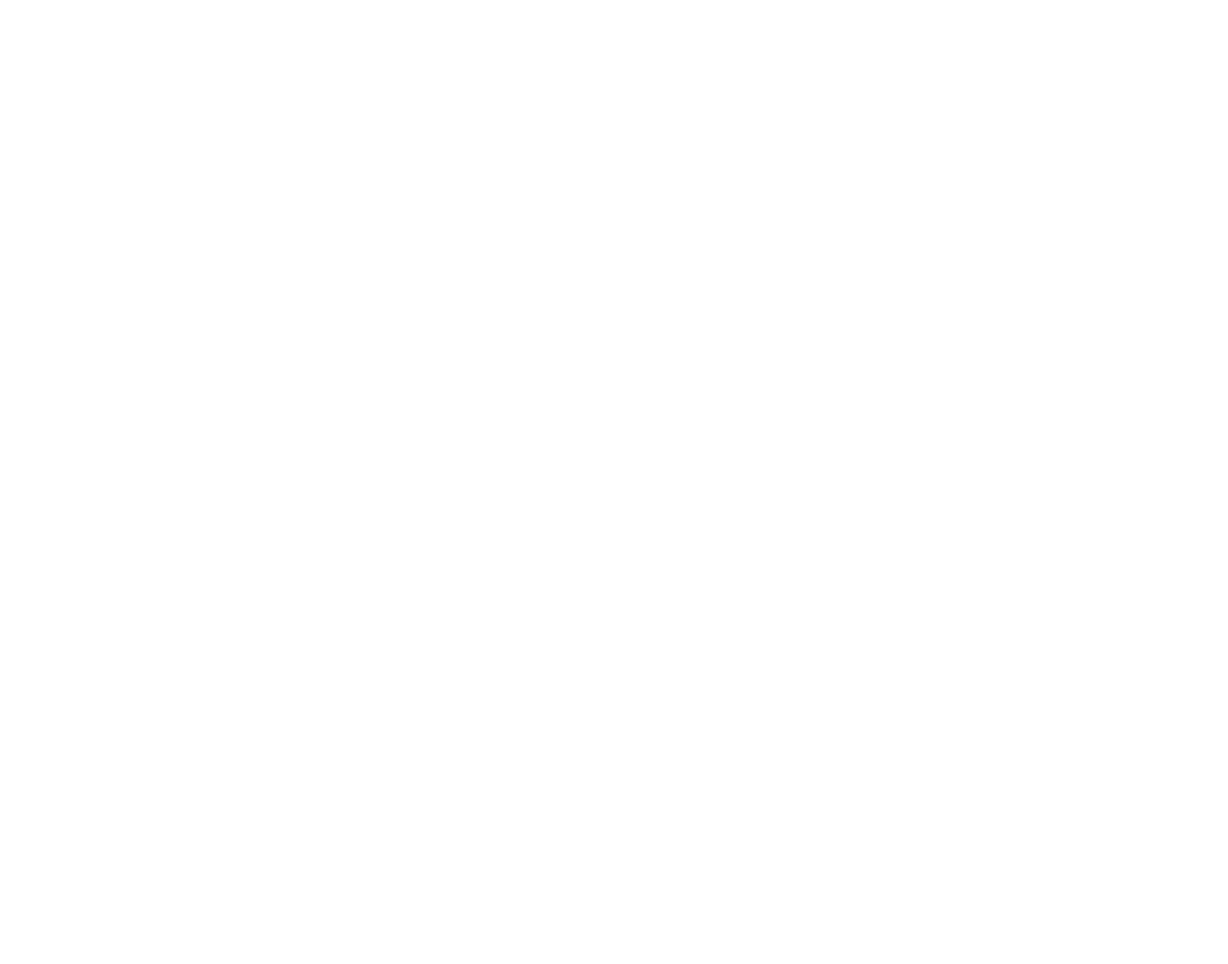
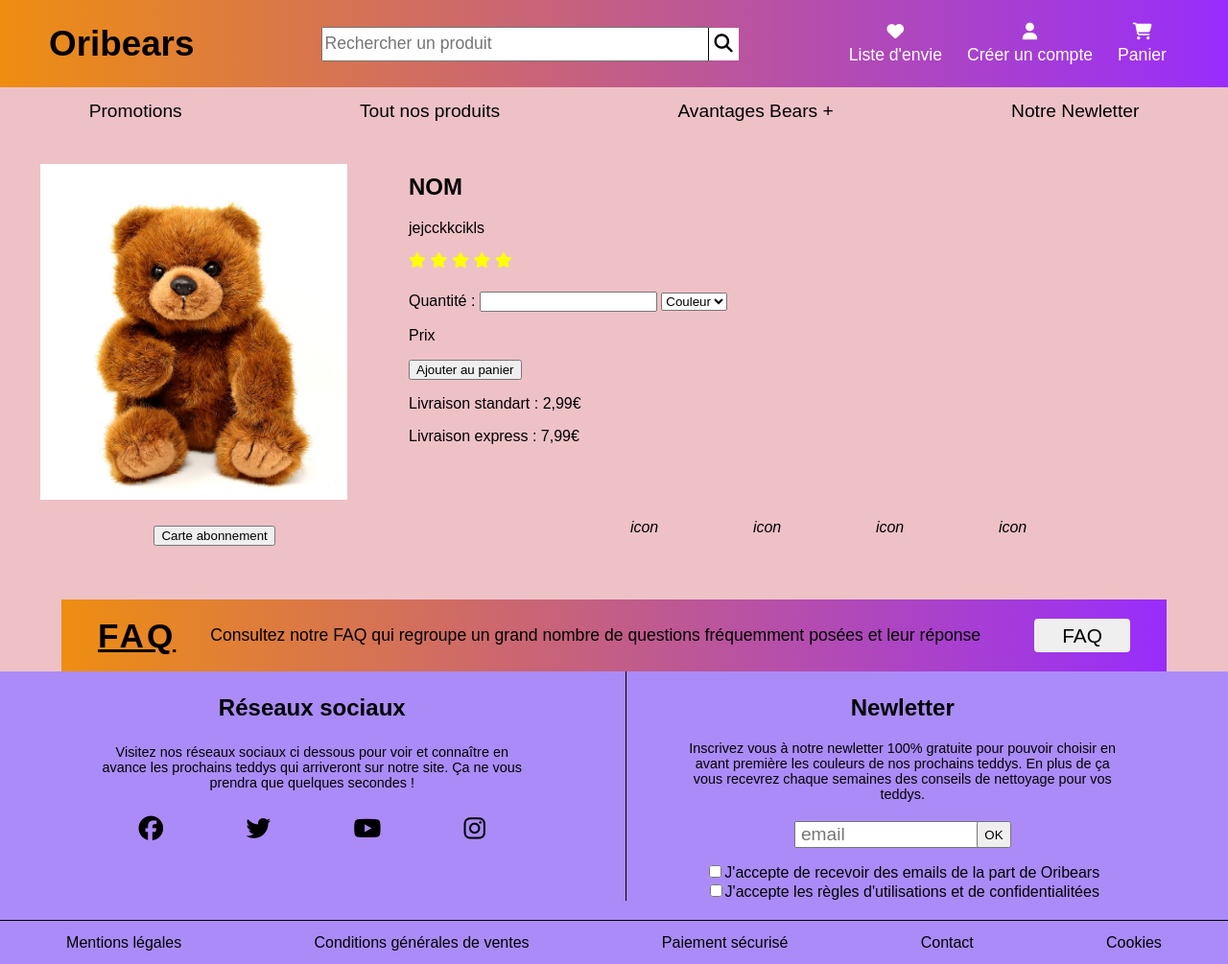
Before and after one commit to Dylan-Marty99/MartyDylan_5_06092021, a plain HTML site: page frontend/product.html in a window 1280 px wide. Shown: the whole page at 96% size. Before the commit the page ends 800 px from the top, so only its background shows below. Drawn offline with Linux system fonts and the light colour scheme.

Commit message:
Début html / css product page

```diff
--- a/frontend/product.html
+++ b/frontend/product.html
@@ -0,0 +1,167 @@
+<!DOCTYPE html>
+<html lang="fr">
+<head>
+    <meta charset="UTF-8">
+    <meta http-equiv="X-UA-Compatible" content="IE=edge">
+    <meta name="viewport" content="width=device-width, initial-scale=1.0">
+    <title>Produit</title>
+    <link rel="stylesheet" href="./style.css">
+</head>
+<body>
+
+<!--==========HEADER===============-->
+
+    <header>
+        <div class="header-header">
+            <h1 class="logo">Oribears</h1>      <!--Ajouter style-->
+            <div class="search">
+                <input type="text" name="search-input" placeholder="Rechercher un produit" class="search-input">
+                <button class="search-icon"><i class="fas fa-search"></i></button>
+            </div>
+            <nav class="comptes">
+                <div class="comptes-container">
+                    <div id="compte-wishlist"><a href="#"><i class="fas fa-heart"></i></a></div>
+                    <span class="compte-text"><a href="#">Liste d'envie</a></span>
+                </div>
+                <div class="comptes-container">
+                    <div id="compte-compte"><a href="./frontend/user-account.html"><i class="fas fa-user"></i></a></div>
+                    <span class="compte-text"><a href="./frontend/user-account.html">Créer un compte</a></span>
+                </div>
+                <div class="comptes-container">
+                    <div id="compte-panier"><a href="./frontend/panier.html"><i class="fas fa-shopping-cart"></i></a></div>
+                    <span class="compte-text"><a href="./frontend/panier.html">Panier</a></span>
+                </div>
+            </nav>
+        </div>
+        <nav class="header-products">
+            <ul class="header-products-list">
+                <li><a href="#">Promotions</a></li>
+                <li><a href="#products">Tout nos produits</a></li>
+                <li><a href="#">Avantages Bears +</a></li>
+                <li><a href="#newletter">Notre Newletter</a></li>
+            </ul>
+        </nav>
+    </header>
+
+<!--==========HEADER===============-->
+
+<!--==========MAIN===============-->
+<!--===========SECTION-produit===========-->
+    <main>
+        <section>
+            <div class="product-bear-container">
+                <img src="../backend/JWDP5-master/images/teddy_1.jpg" alt="" class="product-bear-image">
+                <div class="product-description-content">
+                    <h2 class="product-description-title">NOM</h2>
+                    <p class="product-description-description">jejcckkcikls</p>
+                    <div class="product-description-star">
+                        <i class="fas fa-star"></i>
+                        <i class="fas fa-star"></i>
+                        <i class="fas fa-star"></i>
+                        <i class="fas fa-star"></i>
+                        <i class="fas fa-star"></i>
+                    </div>
+                    <div class="product-price">
+                        <div class="product-price-container">
+                            <label for="product-number">Quantité : <input type="number" name="product-number" id="product-number"></label>
+                            <label for="product-color">
+                                <select name="product-color" id="product-color">
+                                    <option value="Couleur">Couleur</option>
+                                    <option value="Couleur">Couleur</option>
+                                    <option value="Couleur">Couleur</option>
+                                </select>
+                            </label>
+                            <p class="product-price-price">Prix</p>
+                            <button class="product-panier">Ajouter au panier</button>
+                        </div>
+                        <div class="product-price-livraison">
+                            <p>Livraison standart : 2,99€</p>
+                            <p>Livraison express : 7,99€</p>
+                        </div>
+                    </div>
+                </div>
+            </div>
+            <div class="product-sub-container">
+                <button class="product-bearplus">Carte abonnement</button>
+                <div class="product-sub-content">
+                    <div class="product-icon-container">
+                        <i>icon</i>
+                        <p class="product-icon-text"></p>
+                    </div>
+                    <div class="product-icon-container">
+                        <i>icon</i>
+                        <p class="product-icon-text"></p>
+                    </div>
+                    <div class="product-icon-container">
+                        <i>icon</i>
+                        <p class="product-icon-text"></p>
+                    </div>
+                    <div class="product-icon-container">
+                        <i>icon</i>
+                        <p class="product-icon-text"></p>
+                    </div>
+                </div>
+            </div>
+        </section>
+
+
+
+<!--===========SECTION-produit===========-->
+<!--==========ASIDE===============-->
+
+
+
+<!--==========ASIDE===============-->
+<!--===========SECTION-avis===========-->
+
+    </main>
+<!--===========SECTION-avis===========-->
+<!--==========MAIN===============-->
+
+<!--==========FOOTER===============-->
+
+ <footer>
+        <div class="faq">
+            <h3 class="faq-title">FAQ</h3>
+            <p class="faq-text"> Consultez notre FAQ qui regroupe un grand nombre de questions fréquemment posées et leur réponse</p>
+            <button class="faq-btn">FAQ</button>
+        </div>
+        <div class="social-newletter">
+            <div class="social-media">
+                <h3 class="social-media-title">Réseaux sociaux</h3>
+                <p class="social-media-text">Visitez nos réseaux sociaux ci dessous pour voir et connaître en avance les prochains teddys qui arriveront sur notre site. Ça ne vous prendra que quelques secondes !</p>
+                <ul class="social-media-list">
+                    <li><a href="facebook-oribears.com"><i class="fab fa-facebook"></i></a></li>
+                    <li><a href="twitter-oribears.com"><i class="fab fa-twitter"></i></a></li>
+                    <li><a href="youtube-oribears.com"><i class="fab fa-youtube"></i></a></li>
+                    <li><a href="instagram-oribears.com"><i class="fab fa-instagram"></i></a></li>
+                </ul>
+            </div>
+            <div class="newletter" id="newletter">
+                <h3 class="newletter-title">Newletter</h3>
+                <p class="newletter-text">Inscrivez vous à notre newletter 100% gratuite pour pouvoir choisir en avant première les couleurs de nos prochains teddys. En plus de ça vous recevrez chaque semaines des conseils de nettoyage pour vos teddys.</p>
+                <div class="newletter-email-container">
+                    <input type="text" name="newletter-email" class="newletter-email" placeholder="email">
+                    <button class="newletter-btn">OK</button>
+                </div>
+                <label for="accept-email"><input type="checkbox" name="accept-email" id="accept-email">J'accepte de recevoir des emails de la part de Oribears</label>
+                <label for="confidential"><input type="checkbox" name="confidential" id="confidential">J'accepte les règles d'utilisations et de confidentialitées </label>
+            </div>
+        </div>
+        <div class="footer-footer">
+            <ul class="footer-footer-list">
+                <li><a href="">Mentions légales</a></li>
+                <li><a href="">Conditions générales de ventes</a></li>
+                <li><a href="">Paiement sécurisé</a></li>
+                <li><a href="mailto:oribears@contact.com">Contact</a></li>
+                <li><a href="">Cookies</a></li>
+            </ul>
+        </div>
+    </footer>
+
+<!--==========FOOTER===============-->
+
+    <script src="https://kit.fontawesome.com/41cef5f271.js" crossorigin="anonymous"></script>
+    <script src="./JS/product.js"></script>
+</body>
+</html>
--- a/frontend/style.css
+++ b/frontend/style.css
@@ -14,6 +14,7 @@
     text-decoration: none;
 }
 
+/*-------------INDEX----------------*/
 /*-------------HEADER---------------*/
 
 header {
@@ -73,6 +74,12 @@
     margin: 13px;
     font-size: 1.1rem;
 }
+
+/* .comptes-container:hover {
+    filter: brightness(80%);
+    text-decoration: underline;         hover en JS ?
+    cursor: pointer;
+} */
 
 .compte-text a {
     color: white;
@@ -143,9 +150,59 @@
     font-size: 1.7rem;
 }
 
-.bears {
+.all-bears {
     display: flex;
-    justify-content: space-between;
+    justify-content: space-around;
+    flex-wrap: wrap;
+}
+
+.bear {
+    background: violet;
+    display: flex;
+    flex-direction: column;
+    align-items: center;
+    width: 25%;
+    height: 300px;
+    border-radius: 20px;
+    box-shadow: rgb(99, 98, 98) 4px 3px 10px;
+    margin-bottom: 40px;
+}
+
+.bear-image-container {
+    width: 50%;
+    height: 40%;
+}
+
+.bear-image {
+    width: 100%;
+    height: 100%;
+    object-fit: cover;
+    margin-top: 6px;
+}
+
+.bear-description {
+    margin-bottom: 5px;
+}
+
+.fa-star {
+    color: yellow;
+    margin-bottom: 25px;
+}
+
+.bear-panier-btn {
+    width: 45%;
+    height: 30px;
+    font-size: 1rem;
+    border: rgb(134, 134, 134) solid 1px;
+    border-radius: 10px;
+    cursor: pointer;
+    background:white;
+    transition: .3s;
+}
+
+.bear-panier-btn:hover {
+    background: rgb(171, 139, 248);
+    color: white;
 }
 
 /*---------SECTION-produits---------*/
@@ -245,8 +302,6 @@
 
 /*-------SECTION-boutiques---------*/
 /*------------FOOTER---------------*/
-footer {
-}
 
 .faq {
     width: 90%;
@@ -374,3 +429,40 @@
 .footer-footer-list li:hover {
     text-decoration: underline;
 }
+
+/*-------------INDEX----------------*/
+
+/*-------------PRODUCT-PAGE----------------*/
+
+.product-bear-container {
+    display: flex;
+    justify-content: space-around;
+}
+
+.product-bear-image {
+    margin: 30px 20px 20px;
+    width: 25%;
+    height: 350px;
+    object-fit: cover;
+}
+
+.product-description-content {
+    width: 65%;
+    padding-top: 20px;
+}
+
+
+.product-sub-container {
+    display: flex;
+    justify-content: space-around;
+    align-items: center;
+}
+
+.product-sub-content {
+    width: 40%;
+    display: flex;
+    justify-content: space-around;
+    align-items: center;
+}
+
+/*-------------PRODUCT-PAGE----------------*/
```
Also changed, not shown: index.html (+27 -6 lines).
